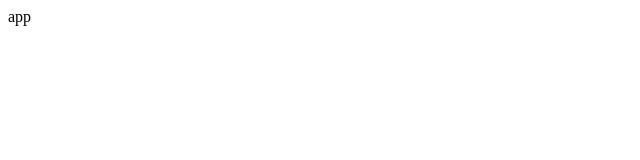
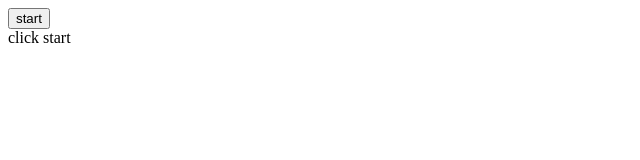
Before and after one commit to InikonZS/start_test, a React app in the folder client/: page / in a window 1280 px wide. Shown: the top 160 px of the page, without its empty margins (0-640 px from the left). Built offline with nearby package versions, Linux system fonts and the light colour scheme.

Commit message:
add start button and game view example

```diff
--- a/client/src/app.tsx
+++ b/client/src/app.tsx
@@ -1,5 +1,40 @@
-import React from "react";
+import React, { useEffect, useState } from "react";
+import {GameView} from "./components/game_view";
+import {StartButton} from "./components/start_button";
 
 export function App(){
-    return <div>app</div>
+    const [isStarted, setStarted] = useState(false);
+    const [initialTime, setInitialTime] = useState(0);
+    const [timerValue, setTimerValue] = useState(0);
+    const roundTime = 10000;
+    useEffect(()=>{
+        if (!isStarted) return;
+
+        const timer = setInterval(()=>{
+            const nextTimerValue = Math.max(roundTime - (Date.now() - initialTime), 0);
+            setTimerValue(nextTimerValue);
+            if (nextTimerValue == 0){
+                setStarted(false);
+            }
+        }, 200);
+
+        return ()=>{
+            clearInterval(timer);
+        }
+    }, [isStarted]);
+
+    return <div>
+        <StartButton
+            onClick={()=>{
+                if (!isStarted){
+                    console.log('start')
+                    setStarted(true);
+                    setInitialTime(Date.now());
+                }
+            }}
+            isStarted={isStarted}
+            time={new Date(timerValue)}
+        ></StartButton>
+        <GameView isStarted={isStarted}></GameView>
+    </div>
 }
--- /dev/null
+++ b/client/src/components/game_view.tsx
@@ -0,0 +1,11 @@
+import React from "react";
+
+interface IGameViewProps {
+    isStarted: boolean
+}
+
+export function GameView({ isStarted }:IGameViewProps){
+    return <div>
+        {isStarted ? 'game view' : 'click start'}
+    </div>
+}
--- /dev/null
+++ b/client/src/components/start_button.tsx
@@ -0,0 +1,23 @@
+import React from "react";
+
+interface IStartButtonProps {
+    onClick: ()=>void;
+    time: Date;
+    isStarted: boolean
+}
+
+export function StartButton({ onClick, time, isStarted }: IStartButtonProps){
+    return <button onClick={()=>{
+        onClick();
+    }}>
+        {
+        isStarted ? (
+            <div>
+                {`${time.getUTCMinutes()} : ${time.getUTCSeconds()}`}
+            </div>
+        ):(
+            "start"
+        )
+        }
+    </button>
+}
```
